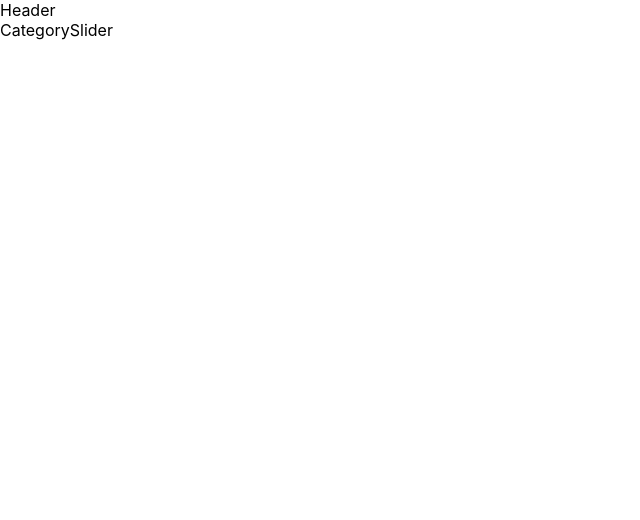
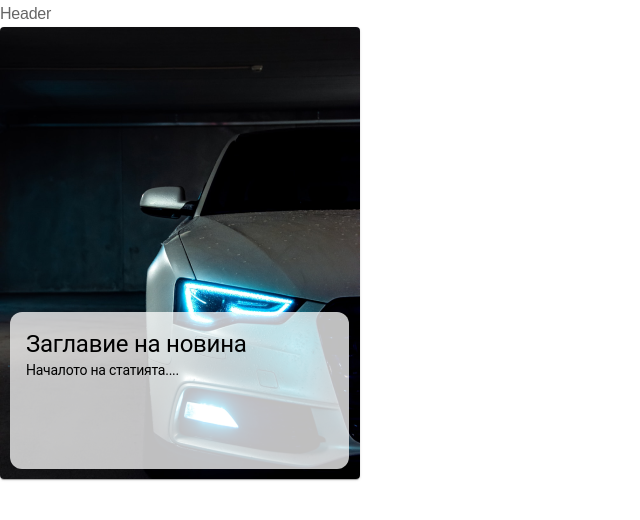
Before and after one commit to Vishal98-creator/News_post, a React (Create React App) app: page / in a window 1280 px wide. Shown: the top 520 px of the page, without its empty margins (0-640 px from the left). Built offline with nearby package versions, Linux system fonts and the light colour scheme.

Commit message:
Home: Add Card component

```diff
--- a/package.json
+++ b/package.json
@@ -9,6 +9,7 @@
     "@mui/icons-material": "^5.15.20",
     "@mui/material": "^5.15.20",
     "@mui/styled-engine-sc": "^6.0.0-alpha.18",
+    "@mui/styles": "^5.15.20",
     "@testing-library/jest-dom": "^5.17.0",
     "@testing-library/react": "^13.4.0",
     "@testing-library/user-event": "^13.5.0",
--- a/src/App.css
+++ b/src/App.css
@@ -2,3 +2,74 @@
   padding: 0;
   margin: 0;
 }
+
+*::before,
+*::after {
+  -webkit-box-sizing: border-box;
+  box-sizing: border-box;
+}
+::selection {
+  background: #676766;
+}
+
+
+.example::-webkit-scrollbar {
+  display: none;
+}
+
+html {
+  /* font-family: sans-serif; */
+  line-height: 1.15;
+  -webkit-text-size-adjust: 100%;
+  -webkit-tap-highlight-color: transparent;
+}
+
+article,
+aside,
+figcaption,
+figure,
+footer,
+header,
+hgroup,
+main,
+nav,
+section {
+  display: block;
+}
+
+body {
+  margin: 0;
+  font-family: work sans, sans-serif;
+  font-size: 1rem;
+  font-weight: 400;
+  line-height: 1.7;
+  color: #666;
+  text-align: left;
+  background-color: #fff;
+  letter-spacing: -0.015em;
+  max-width: 1660px;
+  margin: auto;
+}
+
+
+hr {
+  -webkit-box-sizing: content-box;
+  box-sizing: content-box;
+  height: 0;
+  overflow: visible;
+}
+
+h1,
+h2,
+h3,
+h4,
+h5,
+h6 {
+  margin-top: 0;
+  margin-bottom: 0.5rem;
+}
+
+p {
+  margin-top: 0;
+  margin-bottom: 1rem;
+}
--- a/src/App.js
+++ b/src/App.js
@@ -1,13 +1,17 @@
 import "./App.css";
 import Header from "./components/Header";
-import Home from "./screens/Home";
+import Home from "./screens/Home/Index";
+import { ThemeProvider } from "@mui/material/styles";
+import theme from "./theme";
 
 function App() {
   return (
-    <div className="">
+    <ThemeProvider theme={theme}>
+      <div className="">
         <Header />
         <Home />
-    </div>
+      </div>
+    </ThemeProvider>
   );
 }
 
--- /dev/null
+++ b/src/components/Card1.jsx
@@ -0,0 +1,44 @@
+import * as React from "react";
+import Card from "@mui/material/Card";
+import CardMedia from "@mui/material/CardMedia";
+import CardContent from "@mui/material/CardContent";
+import Typography from "@mui/material/Typography";
+import blackbgcar from "../assets/images/blackbg-car.png";
+import { makeStyles } from "@mui/styles";
+
+export default function Card1() {
+  const classes = useStyles();
+  return (
+    <Card className={classes.cardcontainer}>
+      <CardMedia
+        component="img"
+        height="100%"
+        image={blackbgcar}
+        alt="Paella dish"
+      />
+      <CardContent className={classes.cardcontent}>
+        <Typography variant="h5">Заглавие на новина</Typography>
+        <Typography variant="body2">Началото на статията....</Typography>
+      </CardContent>
+    </Card>
+  );
+}
+
+const useStyles = makeStyles((theme) => ({
+  cardcontainer: {
+    maxWidth: 360,
+    height: "452px",
+    position: "relative",
+    borderRadius: "12px",
+  },
+  cardcontent: {
+    position: "absolute",
+    bottom: 0,
+    height: "117px",
+    borderRadius: "12px",
+    backgroundColor: "rgba(255, 255, 255, 0.75)",
+    margin: "10px",
+    color: "black",
+    width: "307px",
+  },
+}));
--- a/src/screens/Home.jsx
+++ /dev/null
@@ -1,12 +0,0 @@
-import React from "react";
-import CategorySlider from "../components/CategorySlider";
-
-const Home = () => {
-  return (
-    <>
-      <CategorySlider />
-    </>
-  );
-};
-
-export default Home;
--- /dev/null
+++ b/src/screens/Home/Index.js
@@ -0,0 +1,12 @@
+import React from "react";
+import TopView from "./TopView";
+
+const Index = () => {
+  return (
+    <>
+      <TopView />
+    </>
+  );
+};
+
+export default Index;
--- /dev/null
+++ b/src/screens/Home/TopView.jsx
@@ -0,0 +1,12 @@
+import React from 'react'
+import Card1 from '../../components/Card1'
+
+const TopView = () => {
+  return (
+    <div>
+        <Card1/>
+    </div>
+  )
+}
+
+export default TopView
--- /dev/null
+++ b/src/theme.js
@@ -0,0 +1,22 @@
+import { createTheme } from '@mui/material/styles';
+
+const theme = createTheme({
+  palette: {
+    primary: {
+      main: '#1976d2', // Example primary color
+    },
+    secondary: {
+      main: '#dc004e', // Example secondary color
+    },
+  },
+  typography: {
+    fontFamily: 'Roboto, Arial, sans-serif',
+    h1: {
+      fontSize: '2rem',
+    },
+    // Add other typography settings here
+  },
+  // Add more customizations here (e.g., spacing, shape, etc.)
+});
+
+export default theme;
```
Also changed, not shown: src/constants.jsx (+18 -3 lines), src/assets/images/blackbg-car.png (added), 1 other file (tests, documents, lock files or other folders).
